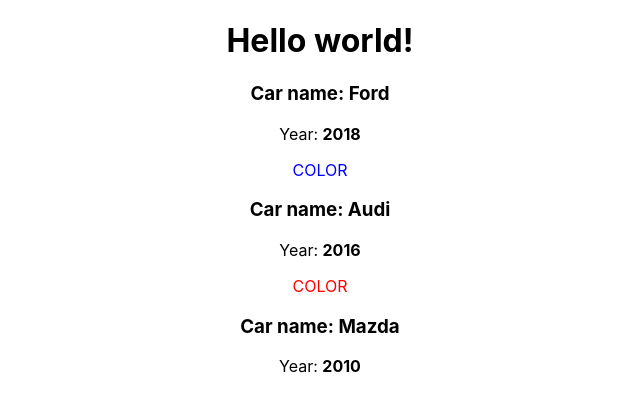
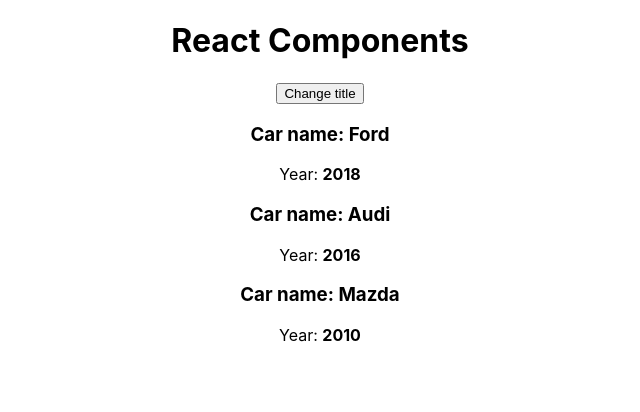
Before and after one commit to ly-anna/react-theory-dec, a React (Create React App) app in the folder jsprofi/: page / in a window 1280 px wide. Shown: the top 412 px of the page, without its empty margins (320-960 px from the left). Built offline with nearby package versions, Linux system fonts and the light colour scheme.

Commit message:
added changeTitleHandler

```diff
--- a/jsprofi/src/App.js
+++ b/jsprofi/src/App.js
@@ -2,43 +2,55 @@
 import Car from './Car/Car'
 
 
-export default
+
 
 class App extends Component {
+
+    state = {
+        cars: [
+            {name: 'Ford', year: 2018},
+            {name: 'Audi', year: 2016},
+            {name: 'Mazda', year: 2010}
+        ],
+        pageTitle: 'React Components'
+
+    }
+
+    changeTitleHandler = () => {
+        console.log('Clicked')
+
+    }
+
     render() {
         const divStyle = {
             textAlign: 'center'
         }
+
+        const cars = this.state.cars;
+
 // используем фигурные скобки, когда передаем какой-то объект.
 // name и year -  это и есть свойства(props) компонента Car -
 // передаем свойства как значения атрибутов
 
        return (
            <div style={divStyle}>
-               <h1>Hello world!</h1>
+               <h1>{this.state.pageTitle}</h1>
+{/* не укзаываем () у функции  changeTitleHandler(), потому что мы добавляем
+указатель на функцию, которая выполнится в том момент, когда будет происходить
+событие
+если указать скобки, то функция выполнится сразу
+*/}
+               <button onClick={this.changeTitleHandler}>Change title</button>
 
-               <Car name={'Ford'} year={2018}>
-               <p style={{color: 'Blue'}}>COLOR</p>
-               </Car>
-               {/* меняем самозакрывающийся тег на  */}
-               <Car name={'Audi'} year={2016}>
-                   <p style={{color: 'red'}}>COLOR</p>
-               </Car>
-
-               <Car name={'Mazda'} year={2010} />
-
+               <Car name={cars[0].name} year={cars[0].year} />
+               <Car name={cars[1].name} year={cars[1].year} />
+               <Car name={cars[2].name} year={cars[2].year} />
            </div>
       );
 
-    //     return React.createElement(
-    //         'div',
-    //         {className: 'App'},
-    //         React.createElement(
-    //             'h1',
-    //             null,
-    //             'Hello world!'
-    //         )
-    //     )
-    // }
+
+
 }
 }
+
+export default App;
```
